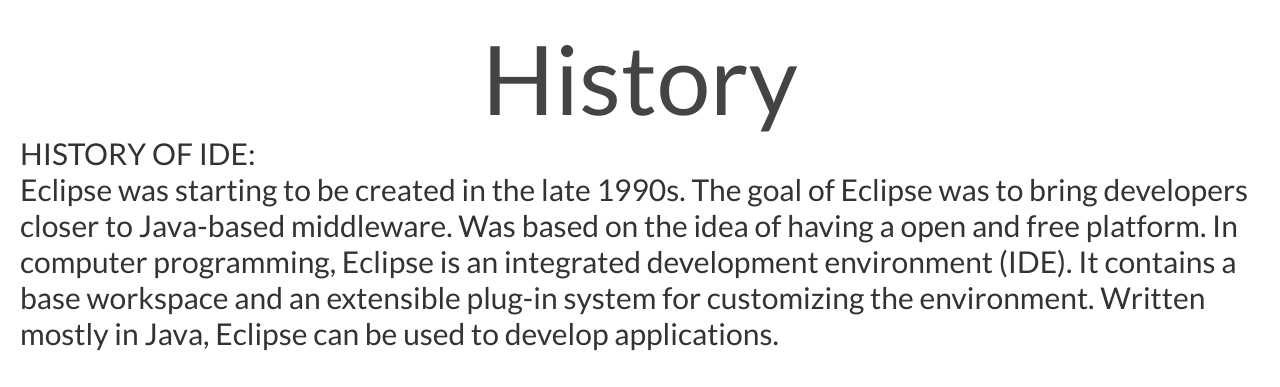
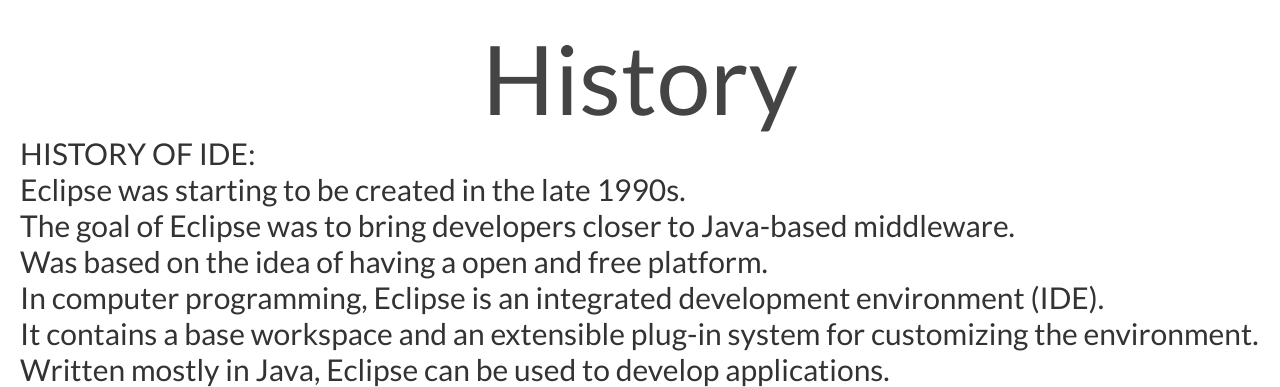
Before and after one commit to pneraasen/IDEPresentation, a plain HTML site: page eclipseSiteMaster/eclipsePage/index.html in a window 1280 px wide. Shown: the part 449-836 px from the top of the page. Before the commit the page ends 800 px from the top, so only its background shows below. Drawn offline with nearby package versions, Linux system fonts and the light colour scheme.

Commit message:
Update index.html

```diff
--- a/eclipseSiteMaster/eclipsePage/index.html
+++ b/eclipseSiteMaster/eclipsePage/index.html
@@ -182,7 +182,7 @@
 			<img src="imgs/eclipseLogo.jpg" alt="logo" />
 	    	<h1>History</h1>
 			<p>HISTORY OF IDE:</p>
-	<p>Eclipse was starting to be created in the late 1990s. The goal of Eclipse was to bring developers closer to Java-based middleware. Was based on the idea of having a open and free platform. In computer programming, Eclipse is an integrated development environment (IDE). It contains a base workspace and an extensible plug-in system for customizing the environment. Written mostly in Java, Eclipse can be used to develop applications.</p>
+	<p>Eclipse was starting to be created in the late 1990s. <br>The goal of Eclipse was to bring developers closer to Java-based middleware.<br> Was based on the idea of having a open and free platform. <br>In computer programming, Eclipse is an integrated development environment (IDE). <br>It contains a base workspace and an extensible plug-in system for customizing the environment.<br> Written mostly in Java, Eclipse can be used to develop applications.</p>
 
 
 	    </div>
```
